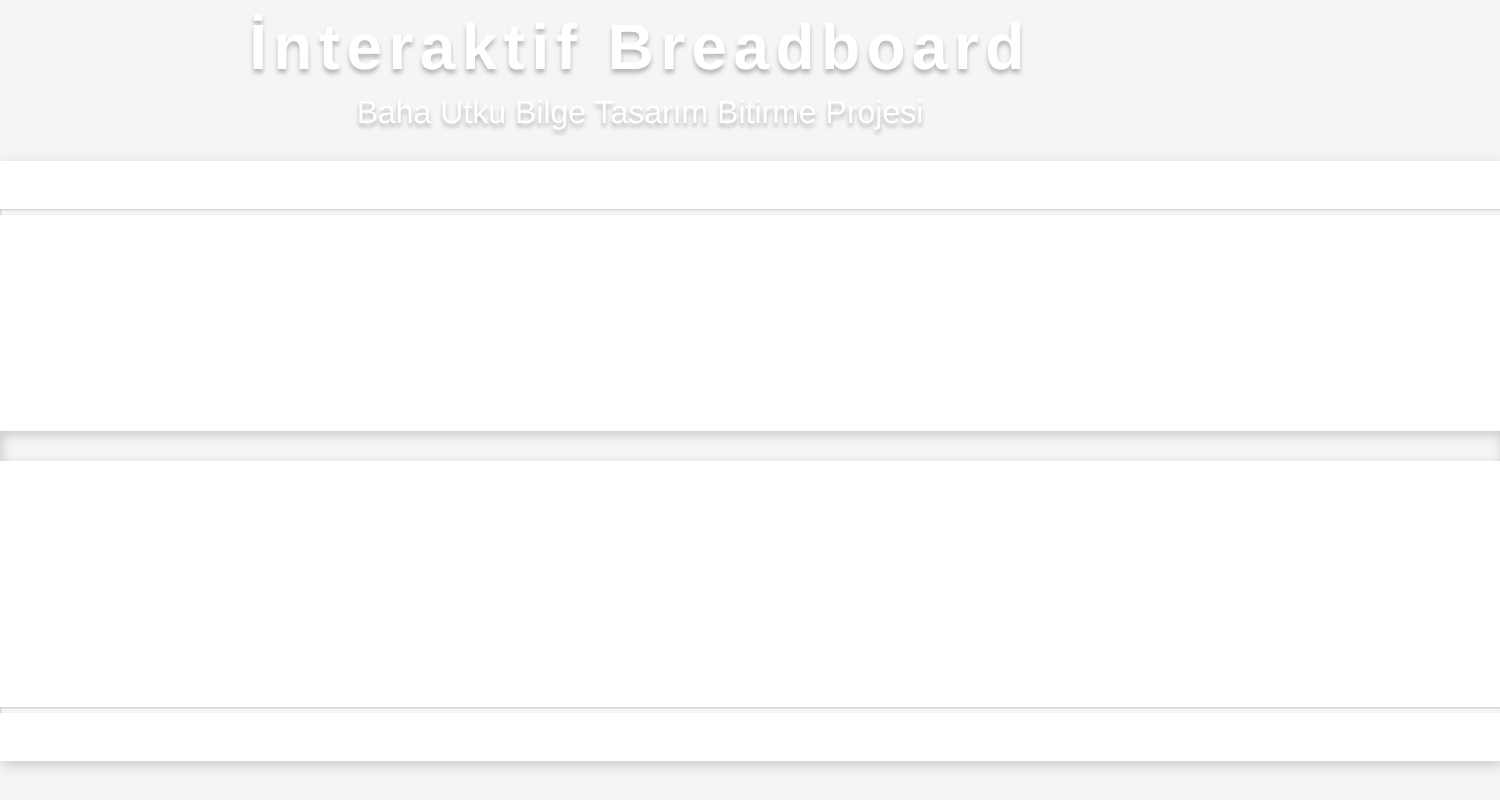
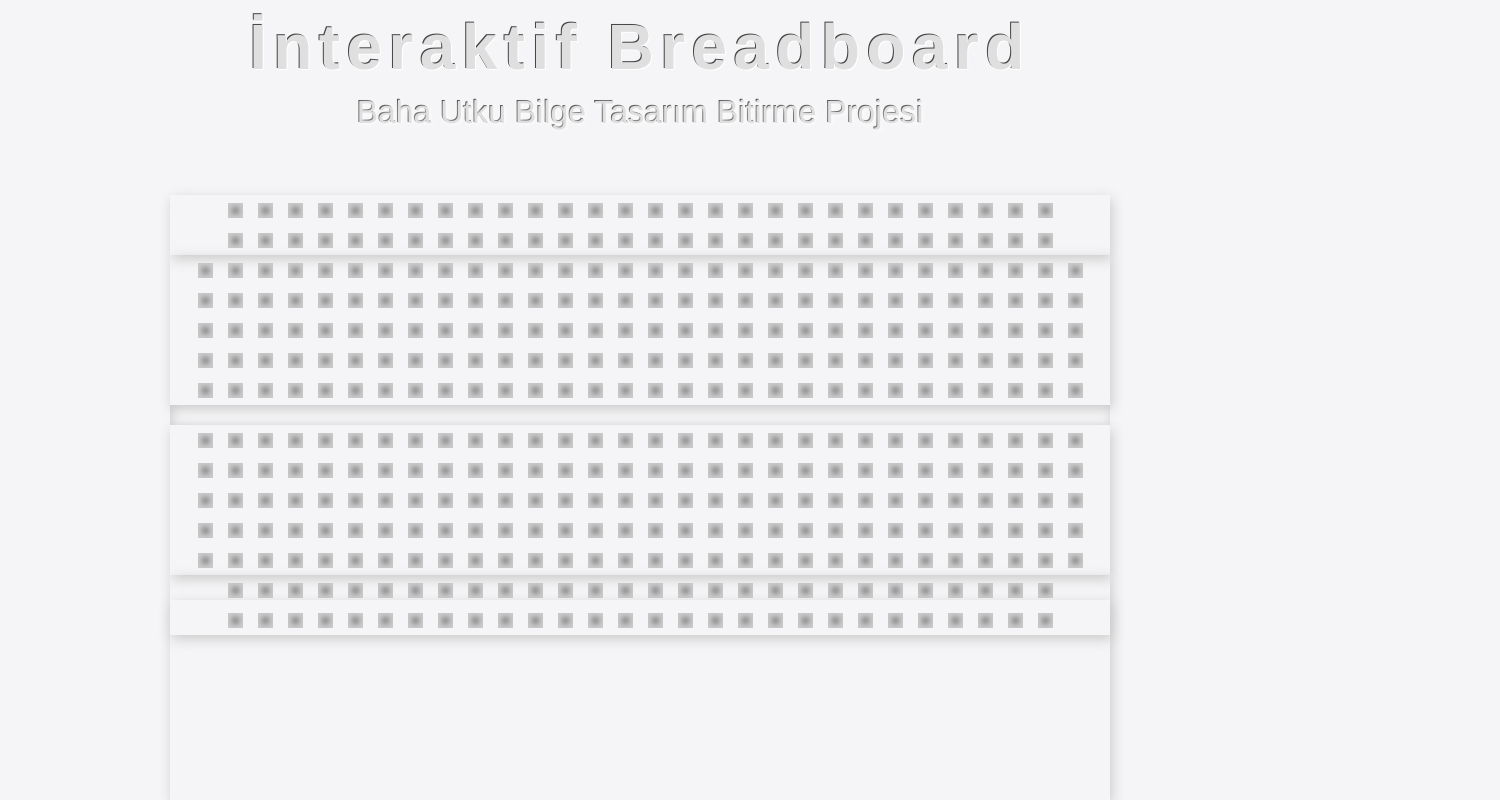
Before and after one commit to utkubilge/interaktif-breadboard-tasarim, a Next.js app: page / in a window 1280 px wide. Shown: the whole page, 1500 px wide, since content can reach past the window. Built offline with nearby package versions, Linux system fonts and the light colour scheme.

Commit message:
GUI Oluşturuldu

```diff
--- a/pages/components/Board.js
+++ b/pages/components/Board.js
@@ -1,18 +1,14 @@
 import React from "react";
 
 function Board(props) {
+    var matrix = [];
+    for (var i = 0; i < props.count; i++) {
+        matrix.push(<div key={i} className='Hole'/>);
+    }
 
     return (
-        <div
-            id={props.id}
-            onDrop={drop}
-            onDragOver={dragOver}
-            className={props.className}
-        >
-            {props.children}
+        matrix
 
-
-        </div>
     )
 }
 
--- a/pages/components/Bord.js
+++ b/pages/components/Bord.js
@@ -18,8 +18,7 @@ function Bord(props) {
         div id = { props.id }
         onDrop = { drop }
         onDragOver = { dragOver }
-        className = { props.className } >
-        { props.children }
+        className = { props.className } > { props.children }
 
 
         <
--- a/pages/index.js
+++ b/pages/index.js
@@ -1,9 +1,14 @@
 import Head from 'next/head';
 import Card from "./components/Card";
+import Board from "./components/Board";
 
 export default function Home() {
+  const lines = 30;
+  const powerlines = lines * 2 -4;
+  const terminallines = lines * 5;
+
   return (
-    <div>
+    <main>
       <Head>
         <title>İnteraktif Breadboard</title>
         <meta name="description" content="Baha Utku Bilge Bitirme Projesi" />
@@ -16,17 +21,33 @@ export default function Home() {
       </header>
 
       <div className='Board'>
-        <div className='Divit'/>
-        <div className='Line'style={{top:"3%"}}/>
-        <div className='Line' style={{top:"85%"}}/>
 
-        <div></div>
+        <div className='PowerTab'>
+          <div className='PowerStrip'>
+            <Board count={powerlines} />
+          </div>
+        </div>
+
+        <div className='TerminalStrip'>
+          <Board count={terminallines} />
+        </div>
+        <div className='Divit' />
+        <div className='TerminalStrip'>
+          <Board count={terminallines} />
+        </div>
+        <div className='PowerTab'>
+          <div className='PowerStrip'>
+            <Board count={powerlines} />
+          </div>
+        </div>
 
       </div>
+
+      <div className="ToolBox"></div>
 
 
 
 
-    </div>
+    </main>
   )
 }
--- a/styles/globals.css
+++ b/styles/globals.css
@@ -12,8 +12,8 @@ header .app-title {
     font-weight: 900;
     font-size: 64px;
     letter-spacing: 0.1em;
-    color: #FFFFFF;
-    text-shadow: 0px 4px 4px rgba(0, 0, 0, 0.25);
+    color: #dfdfdf;
+    text-shadow: 1px 1px white, -1px -1px #444;
     text-align: center;
     margin: 10px;
 }
@@ -21,41 +21,87 @@ header .app-title {
 header p {
     font-size: 32px;
     font-family: Helvetica;
-    font-style: normal;
+    font-weight: 200;
     text-align: center;
     margin: 10px;
-    color: #FFFFFF;
-    text-shadow: 0px 4px 4px rgba(0, 0, 0, 0.25);
+    color: #dfdfdf;
+    text-shadow: 1px 1px 5px white, -1px -1px #444;
 }
 
 .main {
     height: 100vh;
     width: 100vw;
     background-color: #F5F5F7;
+    position: relative;
 }
 
 .Board {
-    height: 600px;
-    width: 1500px;
-    background-color: #FFFFFF;
-    box-shadow: 2px 4px 12px #cacaca;
+    width: 940px;
     margin: auto;
-    margin-top: 30px;
+    margin-top: 5%;
 }
 
 .Divit {
-    height: 5%;
+    height: 20px;
     width: auto;
     background-color: #F5F5F7;
-    position: relative;
-    top: 45%;
     box-shadow: inset 2px 4px 12px #cacaca;
 }
 
-.Line {
-    height: 1%;
+.Hole {
+    height: 15px;
+    width: 15px;
+    background-color: #888888;
+    box-shadow: inset 0 0 5px 4px #cacaca;
+    margin: 7.5px;
+}
+
+.PowerStrip {
+    height: 60px;
     width: auto;
-    background-color: #F5F5F7;
+    display: flex;
+    flex-direction: column;
+    flex-wrap: wrap;
+    align-content: center;
+}
+
+.TerminalStrip {
+    height: 150px;
+    box-shadow: 2px 4px 12px #cacaca;
+    display: flex;
+    flex-direction: column;
+    flex-wrap: wrap;
+    align-content: center;
+}
+
+.NegativeInd {
+    height: 2px;
+    width: auto;
+    background-color: cornflowerblue;
+    margin: 5px;
+    margin-top: 5px;
+}
+
+.PositiveInd {
+    height: 2px;
+    width: auto;
+    background-color: crimson;
+    margin: 5px;
+}
+
+.PowerTab {
+    height: 60px;
+    width: auto;
+    box-shadow: 2px 4px 12px #cacaca;
     position: relative;
-    box-shadow: inset 1px 1px 2px #cacaca;
 }
+
+.ToolBox {
+    width: 940px;
+    height: 200px;
+    position: fixed;
+    bottom: 0;
+    left: 50%;
+    transform: translateX(-50%);
+    box-shadow: 2px 4px 12px #cacaca;
+}
```
Also changed, not shown: pages/components/Card.js (+11 -10 lines).
